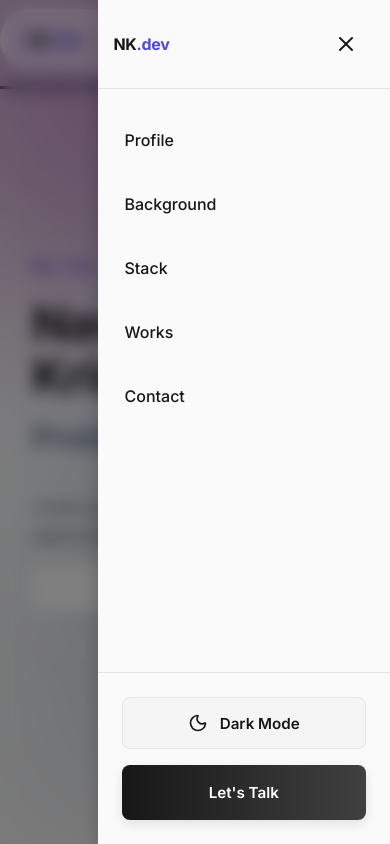
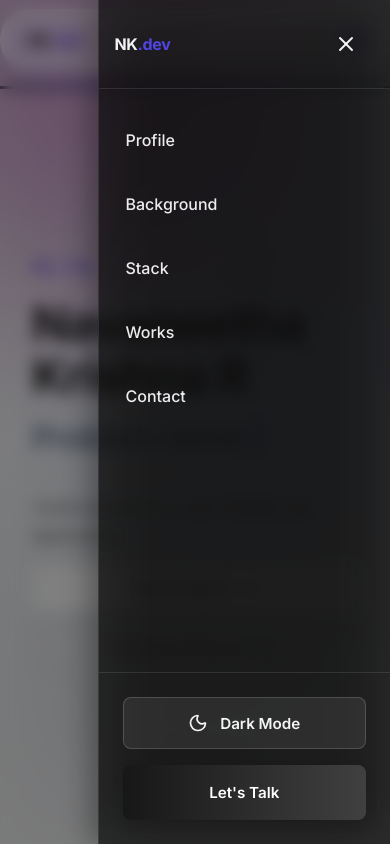
Before and after one commit to NavaneethaKrishna26/Portfolio-2026, a React app: page / in a window 390 px wide. Both pictures are taken after a click on the button "Open menu". Shown: the top 844 px of the page. Built offline with nearby package versions, Linux system fonts and the light colour scheme; the HTML template or start-up script is replaced by a standard one.

Commit message:
sidebar change

```diff
--- a/src/components/Navbar.jsx
+++ b/src/components/Navbar.jsx
@@ -9,6 +9,25 @@ const navItems = [
   { name: 'Works', href: '#projects' },
   { name: 'Contact', href: '#contact' },
 ];
+
+const mobileLinksContainer = {
+  hidden: {},
+  visible: {
+    transition: {
+      staggerChildren: 0.08,
+      delayChildren: 0.08,
+    },
+  },
+};
+
+const mobileLinkItem = {
+  hidden: { opacity: 0, y: 12 },
+  visible: {
+    opacity: 1,
+    y: 0,
+    transition: { duration: 0.28, ease: 'easeOut' },
+  },
+};
 
 const Navbar = () => {
   const [isDark, setIsDark] = useState(false);
@@ -168,18 +187,24 @@ const Navbar = () => {
                 </button>
                 <button onClick={() => setMobileMenuOpen(false)}><X size={24} /></button>
               </div>
-              <div className="mobile-nav-links">
+              <motion.div
+                className="mobile-nav-links"
+                variants={mobileLinksContainer}
+                initial="hidden"
+                animate="visible"
+              >
                 {navItems.map((item) => (
-                  <a
+                  <motion.a
                     key={item.name}
                     href={item.href}
                     onClick={() => setMobileMenuOpen(false)}
                     className={activeSection === item.href.substring(1) ? 'active' : ''}
+                    variants={mobileLinkItem}
                   >
                     <span className="nav-link-label">{item.name}</span>
-                  </a>
+                  </motion.a>
                 ))}
-              </div>
+              </motion.div>
               <div className="mobile-bottom-actions">
                   <button onClick={toggleTheme} className="theme-toggle-mobile">
                     {isDark ? <><Sun size={20} /> Light Mode</> : <><Moon size={20} /> Dark Mode</>}
--- a/src/index.css
+++ b/src/index.css
@@ -538,16 +538,20 @@ html.dark .mobile-toggle button {
   right: 0;
   height: 100vh;
   width: min(75vw, 340px);
-  background: var(--bg-color);
+  background: rgba(15, 15, 15, 0.7);
+  backdrop-filter: blur(30px);
+  -webkit-backdrop-filter: blur(30px);
+  border-left: 1px solid rgba(255, 255, 255, 0.1);
   display: flex;
   flex-direction: column;
   z-index: 1000;
   overflow-y: auto;
-  box-shadow: -4px 0 16px rgba(0, 0, 0, 0.15);
+  box-shadow: -8px 0 28px rgba(0, 0, 0, 0.35);
+  color: #f5f5f5;
 }
 
 html.dark .mobile-menu-content {
-  box-shadow: -4px 0 16px rgba(0, 0, 0, 0.4);
+  box-shadow: -8px 0 28px rgba(0, 0, 0, 0.5);
 }
 
 .mobile-menu-header {
@@ -555,7 +559,7 @@ html.dark .mobile-menu-content {
   justify-content: space-between;
   align-items: center;
   padding: 1.5rem 1.5rem;
-  border-bottom: 1px solid var(--border-color);
+  border-bottom: 1px solid rgba(255, 255, 255, 0.1);
   width: 100%;
   flex-shrink: 0;
 }
@@ -582,14 +586,14 @@ html.dark .mobile-menu-header {
   align-items: center;
   justify-content: center;
   cursor: pointer;
-  color: var(--text-main);
+  color: rgba(255, 255, 255, 0.94);
   transition: all 0.2s ease;
   padding: 0;
   flex-shrink: 0;
 }
 
 .mobile-menu-header button:hover {
-  background: var(--bg-secondary);
+  background: rgba(255, 255, 255, 0.08);
 }
 
 .mobile-menu-header button:active {
@@ -608,7 +612,7 @@ html.dark .mobile-menu-header {
 .mobile-nav-links a {
   font-size: 1rem;
   font-weight: 500;
-  color: var(--text-main);
+  color: rgba(255, 255, 255, 0.92);
   padding: 0.95rem 1.5rem;
   border: none;
   border-radius: 0;
@@ -628,30 +632,30 @@ html.dark .mobile-menu-header {
 }
 
 .mobile-nav-links a:hover {
-  background-color: var(--bg-secondary);
-  color: var(--accent-color);
+  background-color: rgba(255, 255, 255, 0.08);
+  color: #ffffff;
 }
 
 .mobile-nav-links a.active {
-  background: var(--bg-secondary);
-  color: var(--accent-color);
-  border-left-color: var(--accent-color);
+  background: rgba(99, 102, 241, 0.2);
+  color: #ffffff;
+  border-left-color: rgba(129, 140, 248, 0.95);
   font-weight: 600;
 }
 
 html.dark .mobile-nav-links a:hover {
-  background-color: rgba(255, 255, 255, 0.05);
+  background-color: rgba(255, 255, 255, 0.08);
 }
 
 html.dark .mobile-nav-links a.active {
-  background-color: rgba(99, 102, 241, 0.1);
+  background-color: rgba(99, 102, 241, 0.2);
 }
 
 .mobile-bottom-actions {
   display: flex;
   flex-direction: column;
   gap: 1rem;
-  border-top: 1px solid var(--border-color);
+  border-top: 1px solid rgba(255, 255, 255, 0.1);
   padding: 1.5rem;
   flex-shrink: 0;
   margin-top: auto;
@@ -663,10 +667,10 @@ html.dark .mobile-nav-links a.active {
   justify-content: center;
   gap: 0.75rem;
   padding: 0.95rem 1.2rem;
-  background: var(--bg-secondary);
-  border: 1px solid var(--border-color);
+  background: rgba(255, 255, 255, 0.08);
+  border: 1px solid rgba(255, 255, 255, 0.16);
   border-radius: 0.5rem;
-  color: var(--text-main);
+  color: rgba(255, 255, 255, 0.95);
   font-weight: 600;
   font-size: 0.95rem;
   cursor: pointer;
@@ -675,8 +679,8 @@ html.dark .mobile-nav-links a.active {
 }
 
 .theme-toggle-mobile:hover {
-  background: rgba(79, 70, 229, 0.08);
-  border-color: var(--accent-color);
+  background: rgba(255, 255, 255, 0.14);
+  border-color: rgba(129, 140, 248, 0.9);
 }
 
 html.dark .theme-toggle-mobile:hover {
```
